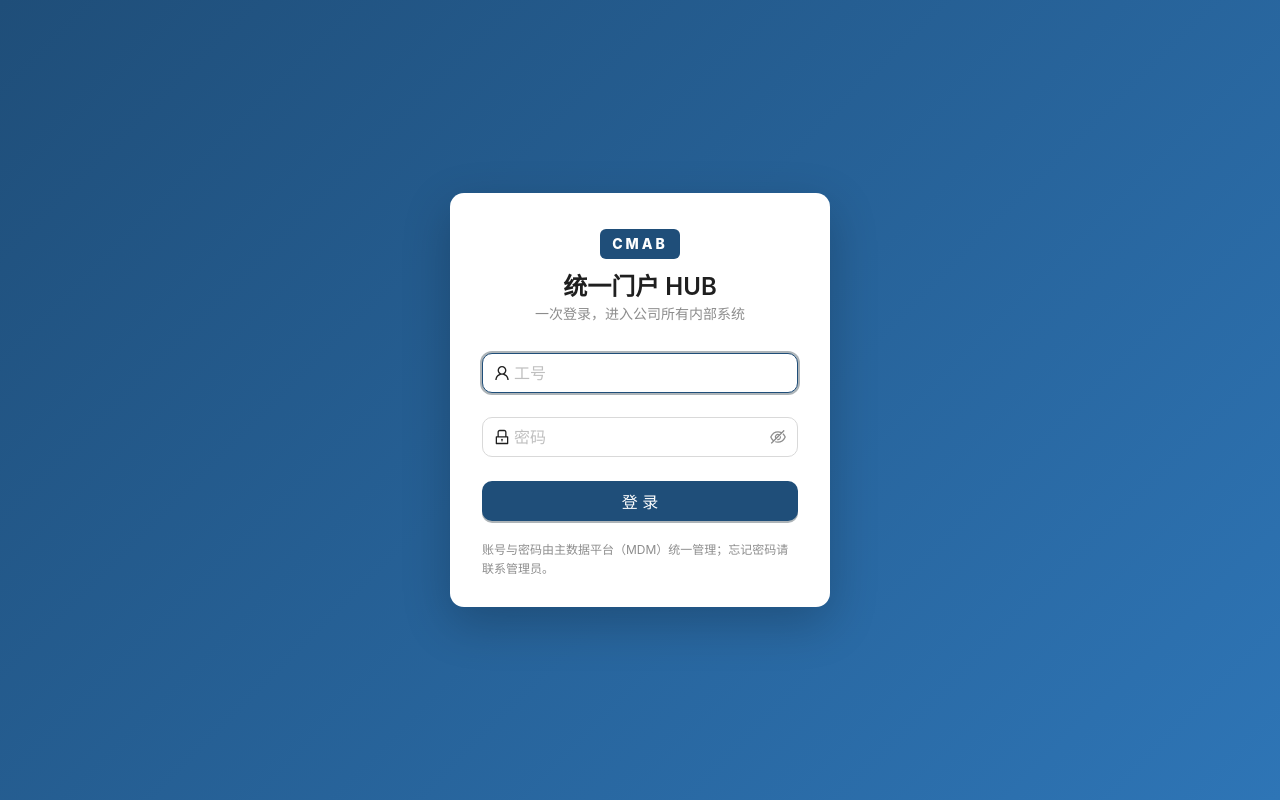
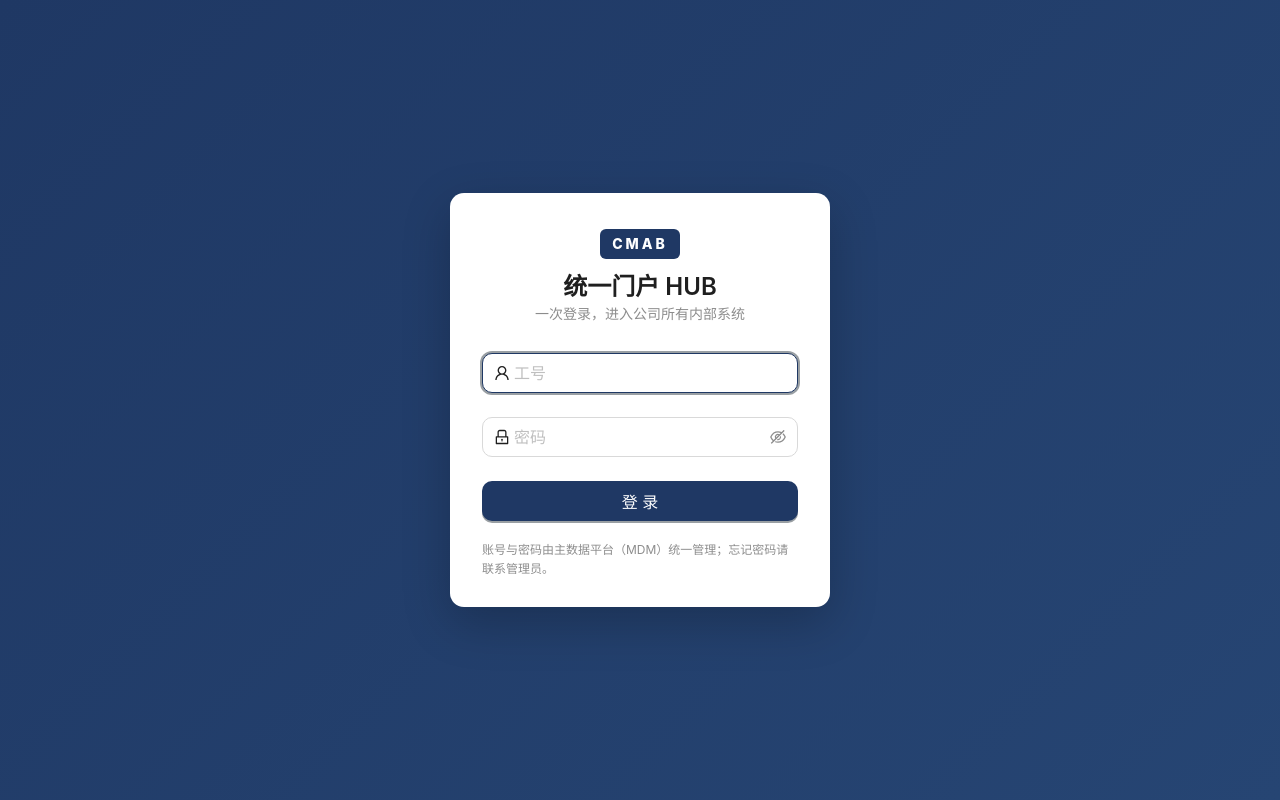
Before and after one commit to OpenLimsAI/cmc-platform, a React (Vite) app in the folder frontend/: page /login in a window 1280 px wide. Built offline with nearby package versions, Linux system fonts and the light colour scheme.

Commit message:
界面定稿：背景 #1F3864→#264573 轻微渐变，主色统一，收掉预览开关

```diff
--- a/frontend/src/main.tsx
+++ b/frontend/src/main.tsx
@@ -9,7 +9,7 @@ import './styles/global.css'
 
 ReactDOM.createRoot(document.getElementById('root')!).render(
   <React.StrictMode>
-    <ConfigProvider locale={zhCN} theme={{ token: { colorPrimary: '#1F4E79', borderRadius: 8 } }}>
+    <ConfigProvider locale={zhCN} theme={{ token: { colorPrimary: '#1F3864', borderRadius: 8 } }}>
       <AntdApp>
         <BrowserRouter>
           <App />
--- a/frontend/src/pages/HubPage.tsx
+++ b/frontend/src/pages/HubPage.tsx
@@ -1,6 +1,6 @@
 import { LogoutOutlined, UserOutlined } from '@ant-design/icons'
 import { Alert, Button, Space, Tooltip } from 'antd'
-import { useNavigate, useSearchParams } from 'react-router-dom'
+import { useNavigate } from 'react-router-dom'
 
 import { authApi } from '@/api/auth'
 import { canAccess } from '@/auth/access'
@@ -11,9 +11,6 @@ import { authStore, useAuth } from '@/stores/authStore'
 export default function HubPage() {
   const { user } = useAuth()
   const navigate = useNavigate()
-  // 临时：背景色预览开关 ?bg=1|2（1=rgb(37,55,97) 2=rgb(31,56,100)，默认蓝渐变），负责人选定后收口
-  const [params] = useSearchParams()
-  const bg = params.get('bg') || ''
 
   const visible = HUB_APPS.filter((a) => canAccess(a, user))
   const hiddenCount = HUB_APPS.filter((a) => a.status !== 'hidden').length - visible.length
@@ -25,7 +22,7 @@ export default function HubPage() {
   }
 
   return (
-    <div className="hub" data-bg={bg}>
+    <div className="hub">
       <header className="hub-header">
         <div className="hub-brand">
           <span className="hub-logo">CMAB</span>
--- a/frontend/src/styles/global.css
+++ b/frontend/src/styles/global.css
@@ -3,8 +3,8 @@ html, body, #root { height: 100%; margin: 0; }
 body {
   font-family: -apple-system, BlinkMacSystemFont, "Segoe UI", "PingFang SC", "Microsoft YaHei", sans-serif;
   color: rgba(0, 0, 0, 0.88);
-  /* 与 MDM / LabOps / 批号 登录页同一套蓝（#1F4E79 → #2E75B6），全公司入口一个色系 */
-  background: linear-gradient(135deg, #1F4E79 0%, #2E75B6 100%) fixed;
+  /* 门户背景（2026-08-17 负责人定稿）：主色 rgb(31,56,100)=#1F3864，135° 轻微向亮过渡 */
+  background: linear-gradient(135deg, #1F3864 0%, #264573 100%) fixed;
 }
 
 /* ── 登录页 ── */
@@ -23,7 +23,7 @@ body {
 .login-logo {
   display: inline-block; margin-bottom: 12px;
   font-weight: 800; letter-spacing: 3px; font-size: 14px;
-  color: #fff; background: #1F4E79; padding: 4px 12px; border-radius: 6px;
+  color: #fff; background: #1F3864; padding: 4px 12px; border-radius: 6px;
 }
 
 /* ── 门户主页 ── */
@@ -50,10 +50,6 @@ body {
   display: flex; flex-direction: column; justify-content: center;
 }
 .hub-note { display: block; text-align: center; margin-top: 24px; font-size: 12px; color: rgba(255, 255, 255, 0.7); }
-
-/* ── 背景色（临时预览开关 data-bg：1=#253761 2=#1F3864；默认 body 上的蓝渐变）── */
-.hub[data-bg="1"] { background: #253761; }
-.hub[data-bg="2"] { background: #1F3864; }
 
 /* ── 图标墙：固定一行 4 个正方形磁贴，整体居中 ── */
 .tile-grid {
```
Also changed, not shown: 1 other file (tests, documents, lock files or other folders).
